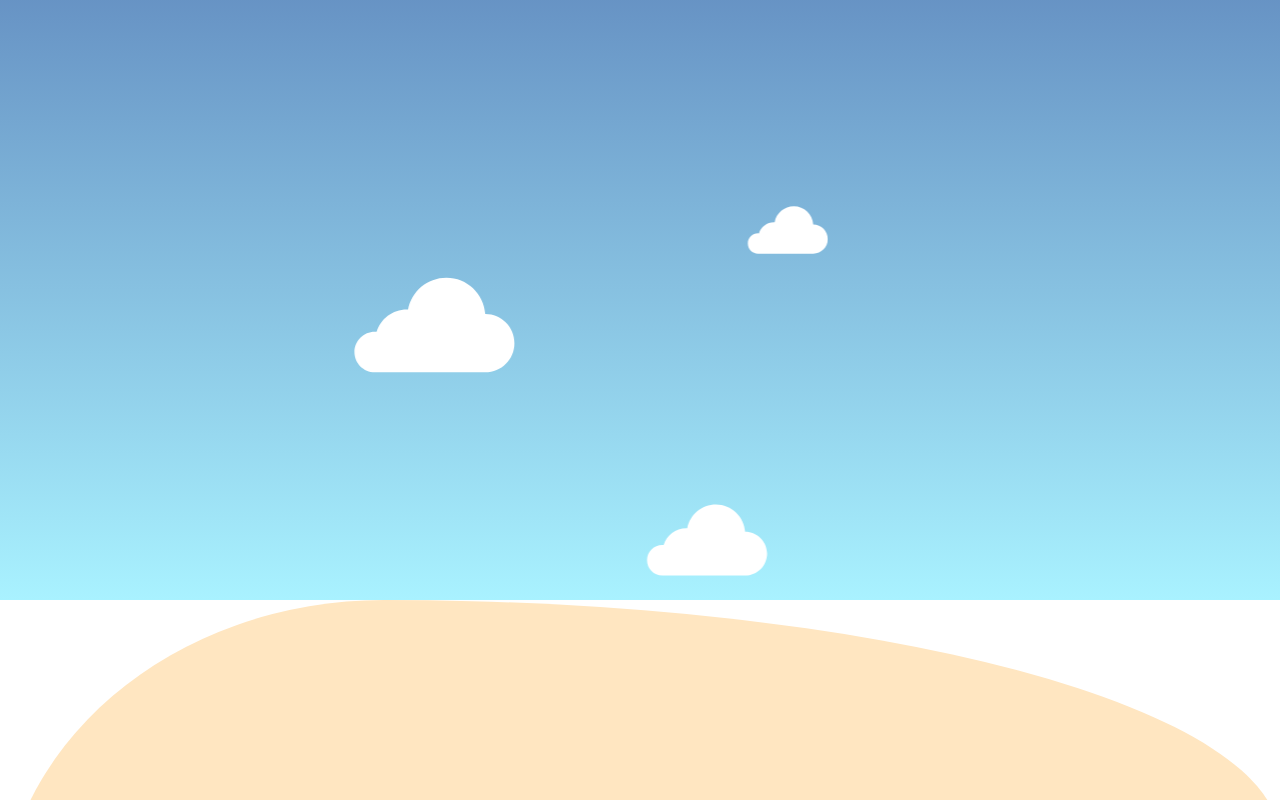
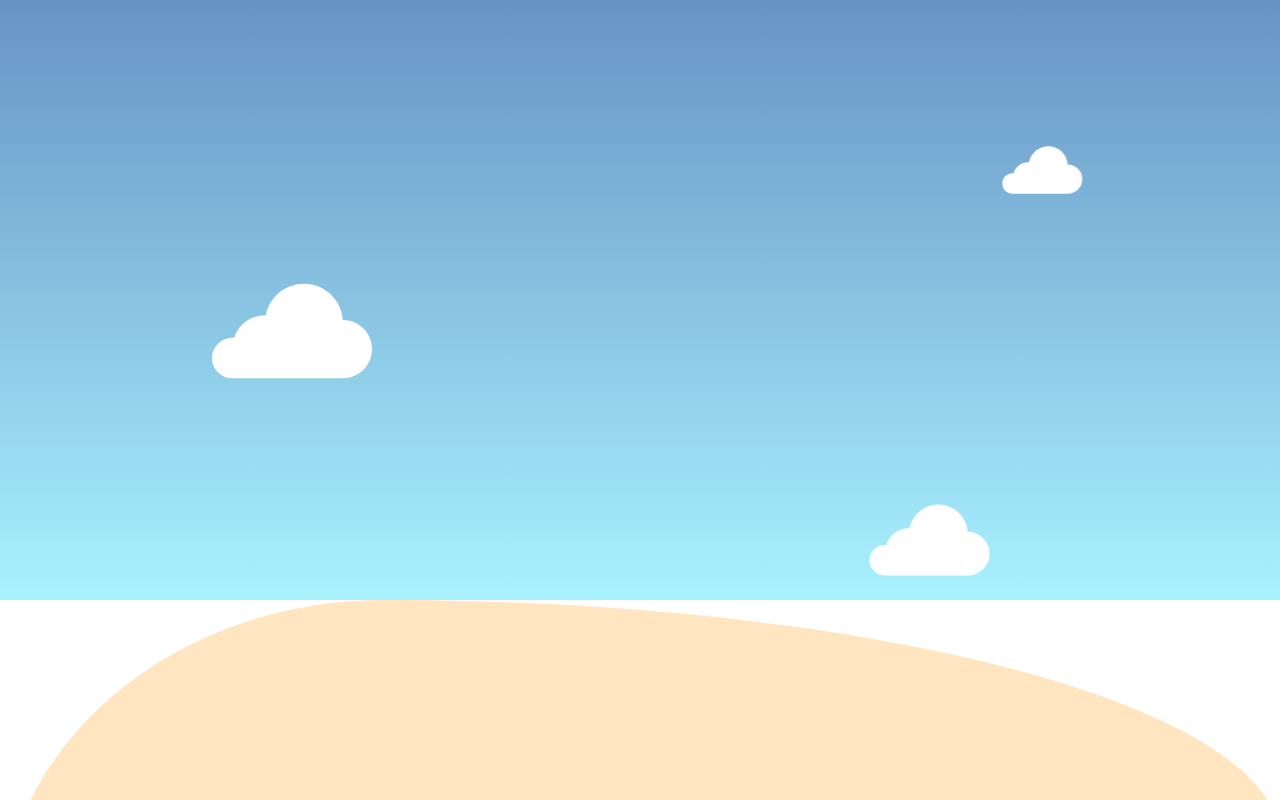
Before and after one commit to me82852578/Demo, a React (Create React App) app: page / in a window 1280 px wide. Shown: the part 1000-1800 px from the top of the page. Built offline with nearby package versions, Linux system fonts and the light colour scheme.

Commit message:
modify sun and cloud

```diff
--- a/src/pages/home/index.scss
+++ b/src/pages/home/index.scss
@@ -21,6 +21,7 @@ $fontFamily: monospace;
     }
     .starBox {
       position: absolute;
+      overflow: hidden;
       top: 0px;
       height: 500px;
       width: 100%;
@@ -53,19 +54,19 @@ $fontFamily: monospace;
       svg {
         position: absolute;
         &:nth-child(1) {
-          top: 70px;
-          right: 0%;
-          animation: cloud-move infinite 15s linear;
+          top: 10px;
+          right: calc(20% - 50px);
+          animation: cloud-move infinite 10s linear;
         }
         &:nth-child(2) {
-          top: 125px;
-          left: 0%;
-          animation: cloud-move infinite 15s 3s linear;
+          top: 131px;
+          left: calc(25vw - 90px);
+          animation: cloud-move infinite 10s 3s linear;
         }
         &:nth-child(3) {
           top: 360px;
-          right: 6%;
-          animation: cloud-move infinite 15s 5s linear;
+          right: calc(28% - 80px);
+          animation: cloud-move infinite 10s 5s linear;
         }
       }
     }
@@ -80,6 +81,7 @@ $fontFamily: monospace;
     align-items: center;
     justify-content: center;
     font-family: $fontFamily;
+    overflow: hidden;
     h1 {
       font-size: clamp(2rem, 1rem + 5vmin, 3rem);
       color: $color1;
@@ -206,13 +208,13 @@ $fontFamily: monospace;
     transform: translate(0%, 0%);
   }
   25% {
-    transform: translate(-5%, 0%);
+    transform: translate(-18%, 0%);
   }
   50% {
     transform: translate(0%, 0%);
   }
   75% {
-    transform: translate(5%, 0%);
+    transform: translate(18%, 0%);
   }
   100% {
     transform: translate(0%, 0%);
```
Also changed, not shown: src/pages/home/cloud.svg.
